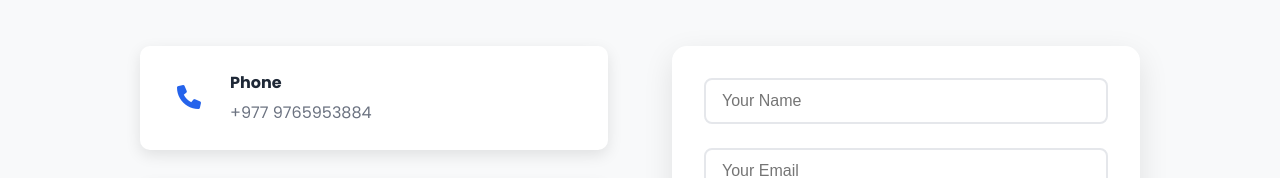
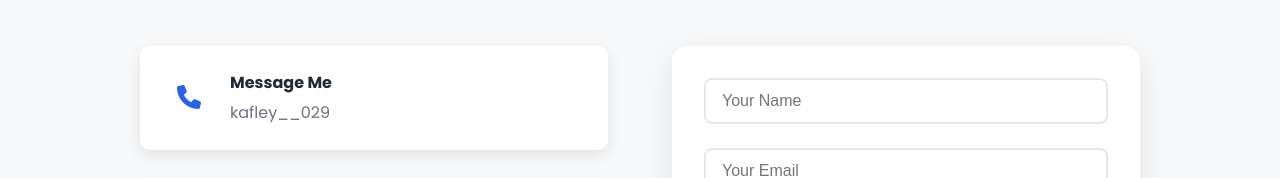
Before and after one commit to Pradip-kafle/my-first-portfolio, a plain HTML site: page index.html in a window 1280 px wide. Shown: the part 3105-3283 px from the top of the page. Drawn offline with Linux system fonts and the light colour scheme.

Commit message:
Update index.html

```diff
--- a/index.html
+++ b/index.html
@@ -185,8 +185,8 @@
                             <i class="fas fa-phone"></i>
                         </div>
                         <div class="contact-details">
-                            <h4>Phone</h4>
-                            <p>+977 9765953884</p>
+                            <h4>Message Me</h4>
+                            <p>kafley__029</p>
                         </div>
                     </div>
                     <div class="contact-item">
```
